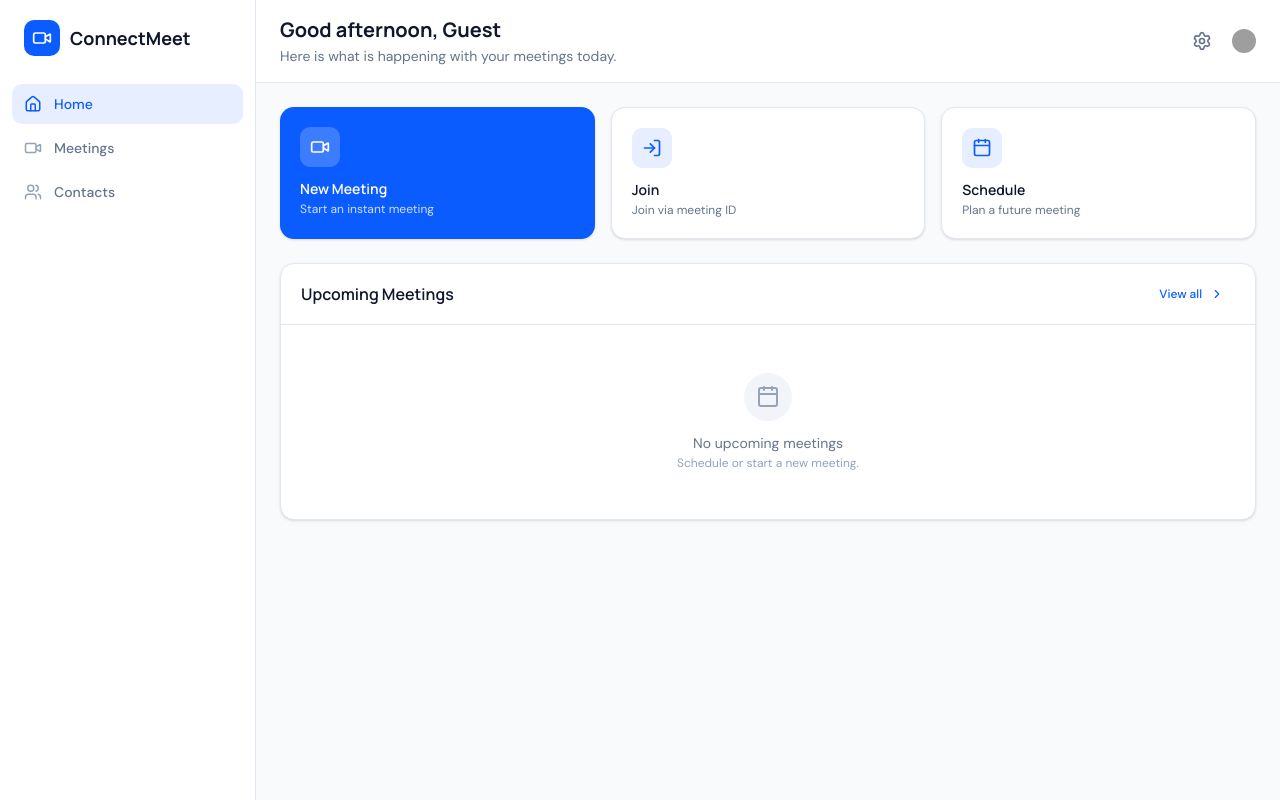
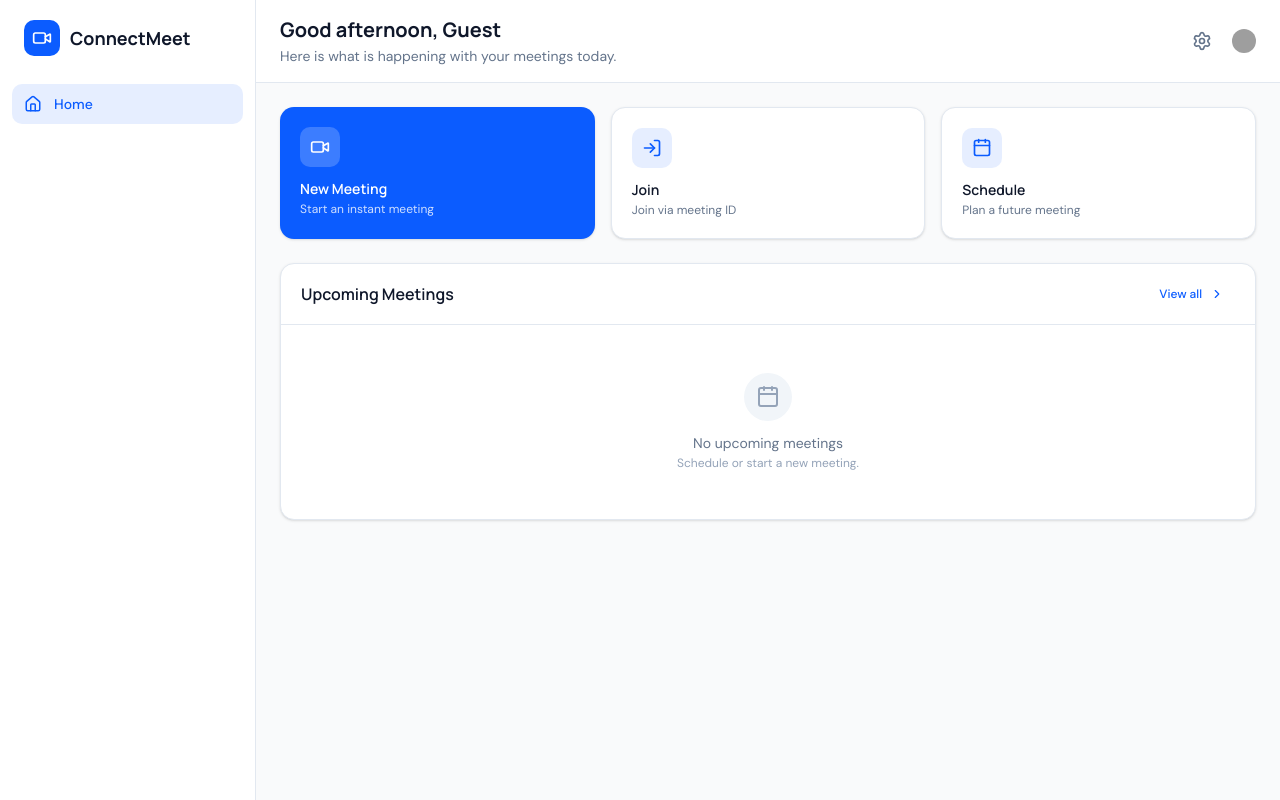
Before and after one commit to CodeMate-AI/Connect-Meet-Community, a Next.js app: page / in a window 1280 px wide. Built offline with nearby package versions, Linux system fonts and the light colour scheme; grey boxes are pictures that could not be loaded.

Commit message:
Removed Meetings and Contacts from Sidebar

```diff
--- a/components/dashboard/Sidebar.tsx
+++ b/components/dashboard/Sidebar.tsx
@@ -1,19 +1,9 @@
 "use client";
 
-import { useState } from "react";
 import Link from "next/link";
 import Icon from "@/components/Icon";
-import { cn } from "@/lib/utils";
-
-const navItems = [
-  { label: "Home", icon: "Home", href: "/", active: true },
-  { label: "Meetings", icon: "Video", href: "#", active: false },
-  { label: "Contacts", icon: "Users", href: "#", active: false },
-];
 
 export default function Sidebar() {
-  const [active, setActive] = useState("Home");
-
   return (
     <aside className="w-64 shrink-0 flex flex-col bg-white border-r border-[#E2E8F0] h-screen sticky top-0">
       {/* Logo */}
@@ -28,28 +18,13 @@ export default function Sidebar() {
 
       {/* Nav */}
       <nav className="flex-1 px-3 py-2 space-y-1">
-        {navItems.map((item) => (
-          <Link
-            key={item.label}
-            href={item.href}
-            onClick={() => setActive(item.label)}
-            className={cn(
-              "flex items-center gap-3 px-3 py-2.5 rounded-lg text-sm font-medium transition-colors",
-              active === item.label
-                ? "bg-[#0B5CFF]/10 text-[#0B5CFF]"
-                : "text-[#64748B] hover:bg-[#F1F5F9] hover:text-[#0F172A]"
-            )}
-          >
-            <Icon
-              name={item.icon as "Home" | "Video" | "Users"}
-              className={cn(
-                "w-[18px] h-[18px]",
-                active === item.label ? "text-[#0B5CFF]" : "text-[#94A3B8]"
-              )}
-            />
-            {item.label}
-          </Link>
-        ))}
+        <Link
+          href="/"
+          className="flex items-center gap-3 px-3 py-2.5 rounded-lg text-sm font-medium transition-colors bg-[#0B5CFF]/10 text-[#0B5CFF]"
+        >
+          <Icon name="Home" className="w-[18px] h-[18px] text-[#0B5CFF]" />
+          <span>Home</span>
+        </Link>
       </nav>
     </aside>
   );
```
